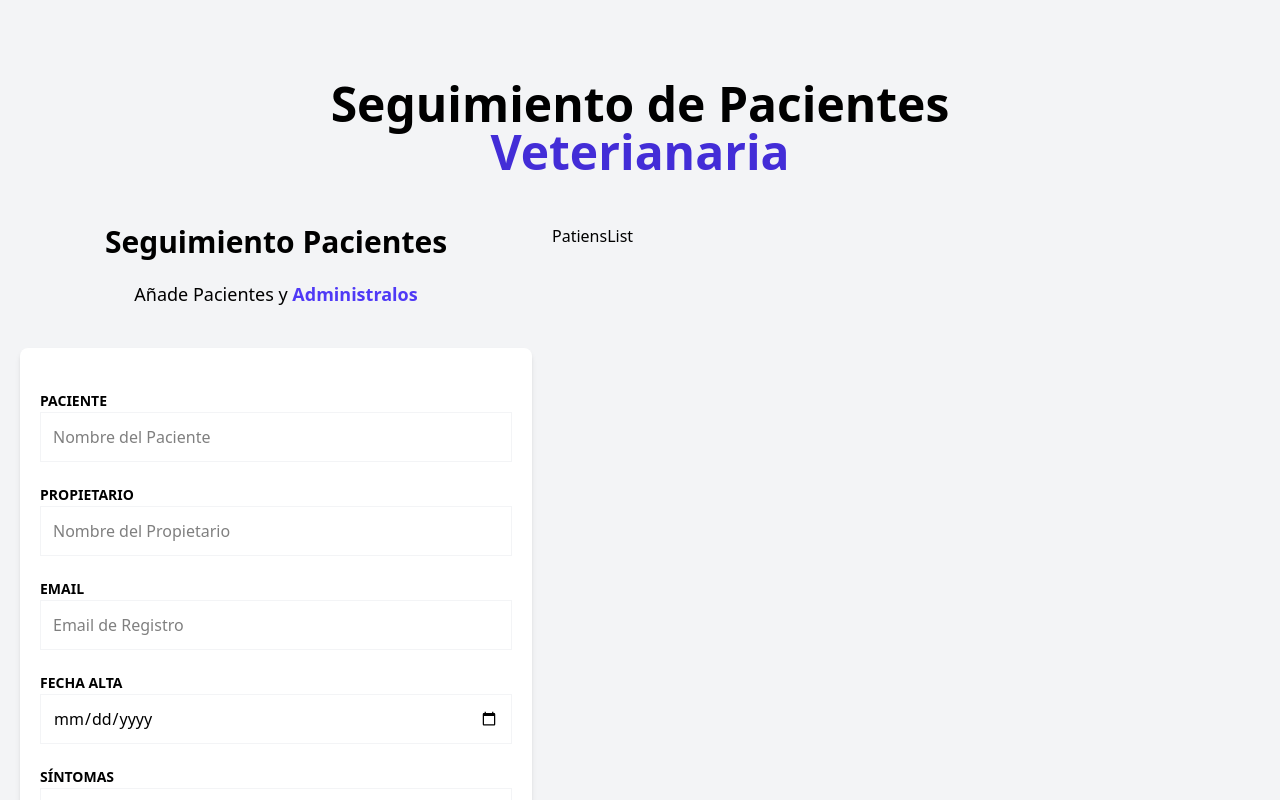
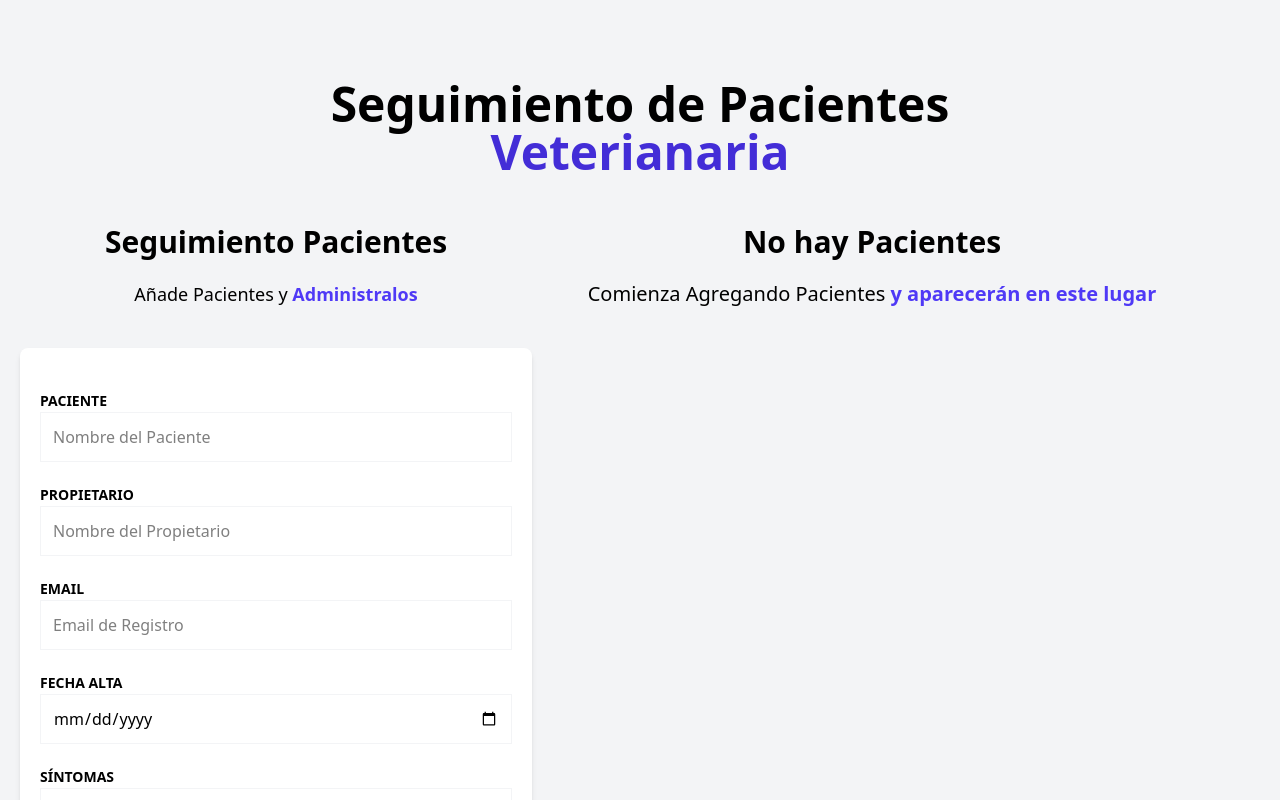
Before and after one commit to JesusPineda29/pacientes-zustand, a React (Vite) app: page / in a window 1280 px wide. Shown: the top 800 px of the page. Built offline with nearby package versions, Linux system fonts and the light colour scheme.

Commit message:
creando el componente de pacientes

```diff
--- a/package.json
+++ b/package.json
@@ -15,6 +15,7 @@
     "react-dom": "^19.1.0",
     "react-hook-form": "^7.57.0",
     "tailwindcss": "^4.1.8",
+    "uuid": "^11.1.0",
     "zustand": "^5.0.5"
   },
   "devDependencies": {
--- a/src/components/PacientForm.tsx
+++ b/src/components/PacientForm.tsx
@@ -1,15 +1,19 @@
 import { useForm } from "react-hook-form"
 import { Error } from "./Error"
 import type { DraftPatient } from "../types"
+import { usePatientStore } from "../store"
 
 export default function PatientForm() {
 
+
+    const {addPatient} = usePatientStore()
+    // const addPatient = usePatientStore(state=>state.addPatient) lo mismo que arriba pero diferente sintaxis
 
     const { register, handleSubmit, formState: { errors } } = useForm<DraftPatient>()
 
 
     const registerPatient = (data: DraftPatient) => {
-        console.log(data)
+        addPatient(data)
     }
 
     return (
--- a/src/components/PatiensList.tsx
+++ b/src/components/PatiensList.tsx
@@ -1,7 +1,31 @@
-
+import { usePatientStore } from "../store"
+import { PatientDetails } from "./PatientDetails"
 
 export const PatiensList = () => {
+
+  const patients = usePatientStore(state => state.patients)
+
   return (
-    <div>PatiensList</div>
+    <div className="md:w-1/2 lg:3/5 md:h-screen overflow-y-scroll" >
+      {patients.length ? (
+        <>
+        <h2 className="font-black text-3xl text-center">Listado de Pacientes</h2>
+        <p className="text-xl mt-5 mb-10 text-center">Administra tus <span className="text-indigo-600 font-bold">Pacientes y citas</span></p>
+        {patients.map(patient=>(
+          <PatientDetails
+            key={patient.id}
+            patient={patient}
+          />
+        ))}
+        </>
+
+      ) : (
+        <>
+<h2 className="font-black text-3xl text-center">No hay Pacientes</h2>
+<p className="text-xl mt-5 mb-10 text-center">Comienza Agregando Pacientes <span className="text-indigo-600 font-bold">y aparecerán en este lugar</span></p>
+        </>
+      )}
+
+    </div>
   )
 }
--- /dev/null
+++ b/src/components/PatientDetailItem.tsx
@@ -0,0 +1,11 @@
+type PatientDetailItemProps = {
+    label: string
+    data: string
+}
+
+export const PatientDetailItem = ({label, data}: PatientDetailItemProps) => {
+    return (
+        <p className="font-bold mb-3 text-gray-700 uppercase">{label}: <span className="font-normal normal-case">{data}</span>
+        </p>
+    )
+}
--- /dev/null
+++ b/src/components/PatientDetails.tsx
@@ -0,0 +1,20 @@
+import type { Patient } from "../types"
+import { PatientDetailItem } from "./PatientDetailItem"
+
+type PatientDetailsProps = {
+    patient: Patient
+}
+
+export const PatientDetails = ({ patient }: PatientDetailsProps) => {
+    return (
+        <div className="mx-5 my-10 px-5 py-10 bg-white shadow-md rounded-xl">
+
+            <PatientDetailItem label="ID" data={patient.id} />
+            <PatientDetailItem label="Nombre" data={patient.name}/>
+            <PatientDetailItem label="Propietario" data={patient.caretaker}/>
+            <PatientDetailItem label="Email" data={patient.email}/>
+            <PatientDetailItem label="Fecha Alta" data={patient.date.toString()}/>
+            <PatientDetailItem label="Síntomas" data={patient.symptoms}/>
+        </div>
+    )
+}
--- a/src/components/store.ts
+++ /dev/null
@@ -1,10 +0,0 @@
-import { create } from "zustand"
-import type { Patient } from "../types"
-
-type PatientState = {
-    patients: Patient[]
-}
-
-export const usePatientStore = create<PatientState>(()=>({
-    patients: []
-}))
--- /dev/null
+++ b/src/store.ts
@@ -0,0 +1,23 @@
+import { create } from "zustand"
+import { v4 as uuidv4 } from "uuid"
+import type { DraftPatient, Patient } from "./types"
+
+type PatientState = {
+    patients: Patient[]
+    addPatient: (date: DraftPatient) => void
+}
+
+const createPatient = (paient: DraftPatient) : Patient => {
+    return {...paient, id: uuidv4()}
+}
+
+export const usePatientStore = create<PatientState>((set)=>({
+    patients: [],
+
+    addPatient: (data)=>{
+        const newPatient = createPatient(data)
+        set((state)=>({ // es como el return de use reducer pero en zustand
+            patients: [...state.patients, newPatient]
+        }))
+    }
+}))
```
Also changed, not shown: 1 other file (tests, documents, lock files or other folders).
